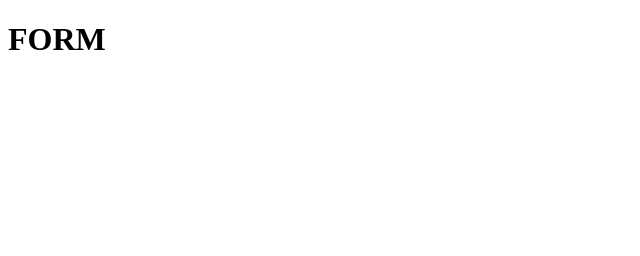
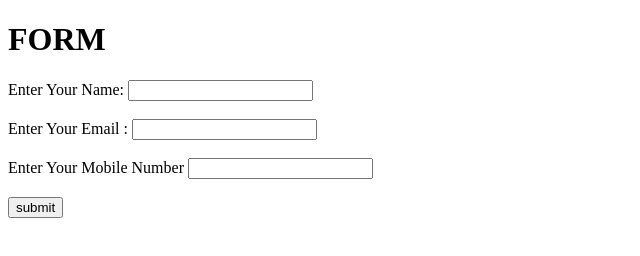
Before and after one commit to KrushnaX0X0/assignment-9, a plain HTML site: page index.html in a window 1280 px wide. Shown: the whole page, without its empty margins (0-640 px from the left). Drawn offline with Linux system fonts and the light colour scheme.

Commit message:
add form tag

```diff
--- a/index.html
+++ b/index.html
@@ -7,5 +7,17 @@
 </head>
 <body>
 <h1>FORM</h1>
+<form>
+    <label>Enter Your Name:</label>
+    <input type="text" >
+    <br> <br>
+    <label>Enter Your Email :</label>
+    <input type="email">
+    <br> <br>
+    <label>Enter Your Mobile Number</label>
+    <input type="number">
+    <br> <br>
+    <input type="button" value="submit">
+    </form>
 </body>
 </html>
```
